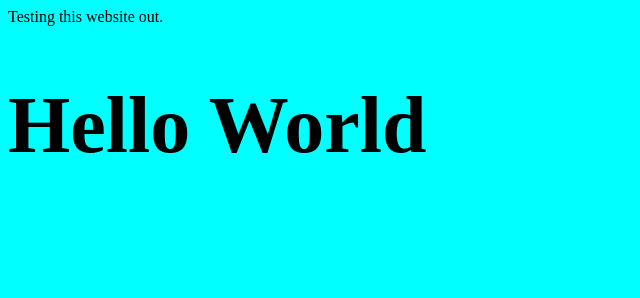
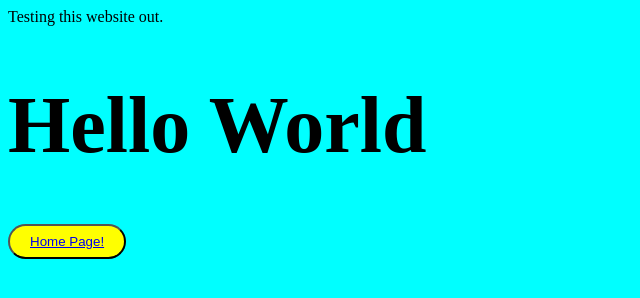
Before and after one commit to Kev1nM3N/Kev1nM3N.github.io, a plain HTML site: page subpage.html in a window 1280 px wide. Shown: the whole page, without its empty margins (0-640 px from the left). Drawn offline with Linux system fonts and the light colour scheme.

Commit message:
added button

```diff
--- a/subpage.css
+++ b/subpage.css
@@ -6,3 +6,15 @@ body{
     font-size: 40px;
     color: black;
 }
+
+button{
+    padding: 8px 20px;
+    background-color: yellow;
+    color: blanchedalmond;
+    border-radius: 25px;
+}
+
+button:hover{
+    background-color: #5d3eff;
+    transition: all 300ms ease;
+}
--- a/subpage.html
+++ b/subpage.html
@@ -13,5 +13,9 @@
     <div class="container">
         <h1>Hello World</h1>
     </div>
+
+    <button>
+        <a href="./index.html">Home Page!</a>
+    </button>
 </body>
 </html>
```
